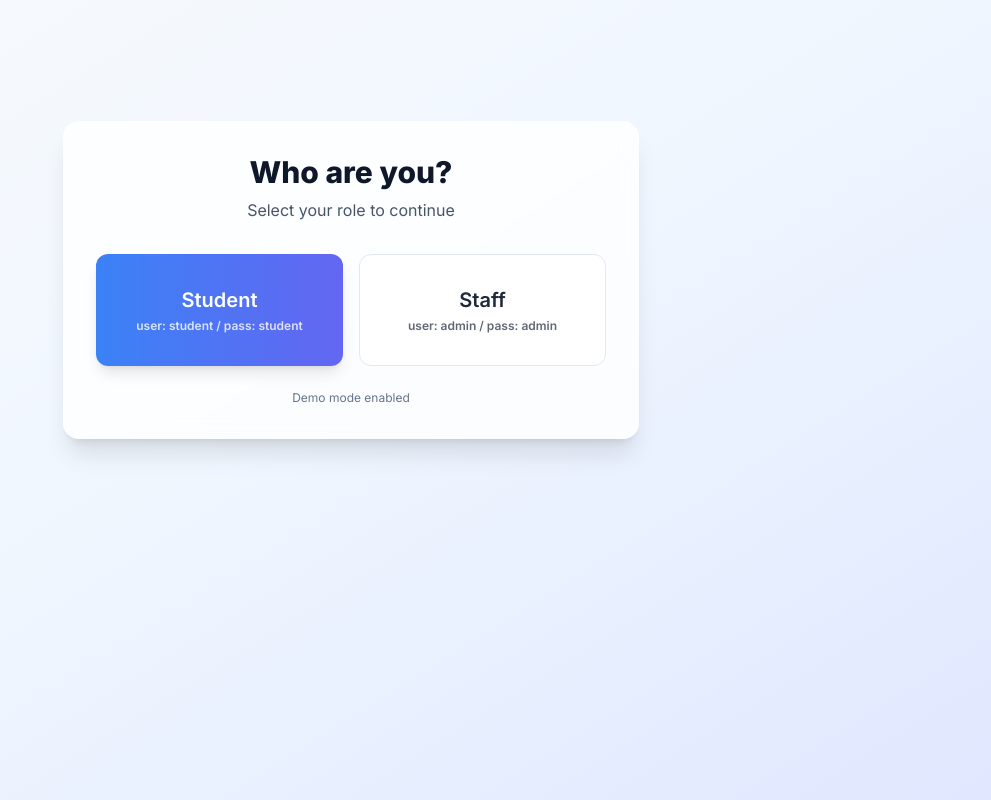
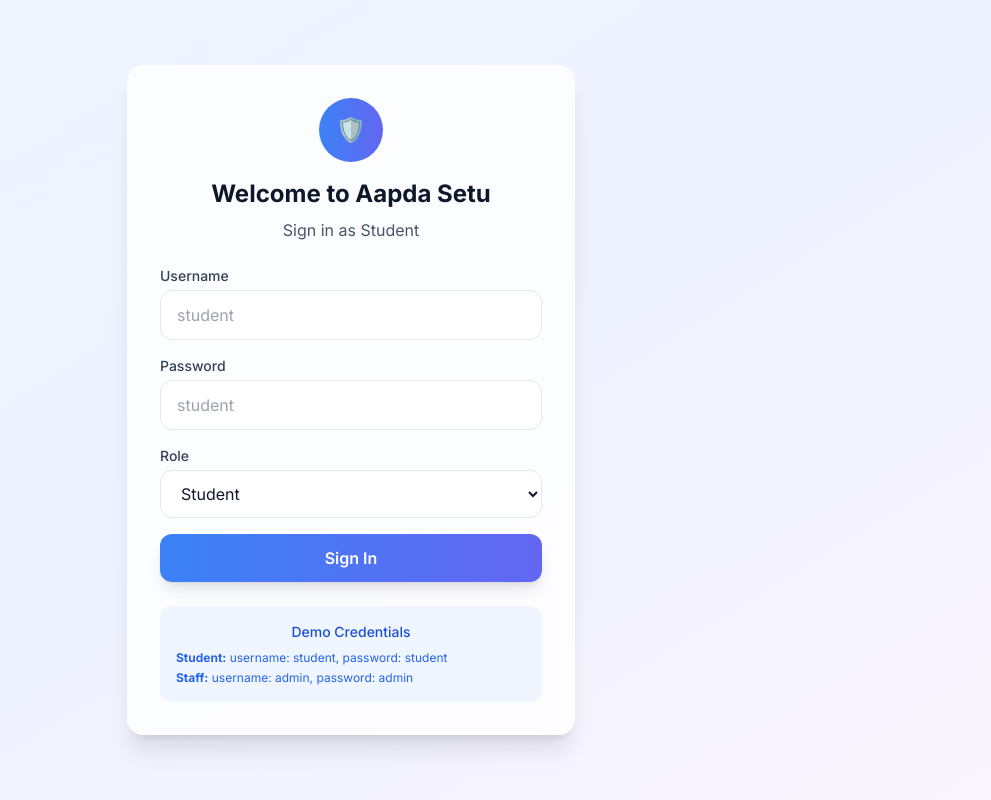
Before and after one commit to simplychiragk/aapda-setu, a React (Vite) app: page / in a window 1280 px wide. Shown: the whole page, without its empty margins (289-1280 px from the left). Built offline with nearby package versions, Linux system fonts and the light colour scheme.

Commit message:
Set Login Page as Default Route

```diff
--- a/src/App.jsx
+++ b/src/App.jsx
@@ -43,7 +43,7 @@
           />
           <Layout>
             <Routes>
-              <Route path="/" element={<Entry />} />
+              <Route path="/" element={<Login />} />
               <Route path="/entry" element={<Entry />} />
               <Route path="/login" element={<Login />} />
               <Route
```
